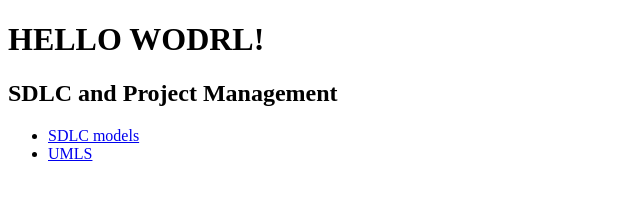
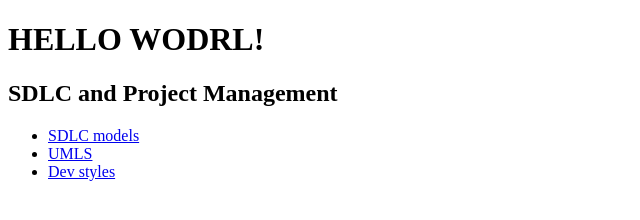
Before and after one commit to Procyon07/SDLC-main, a plain HTML site: page index.html in a window 1280 px wide. Shown: the full height of the page, 0-640 px from the left. Drawn offline with Linux system fonts and the light colour scheme.

Commit message:
Update index.html

```diff
--- a/index.html
+++ b/index.html
@@ -14,6 +14,7 @@
 <ul>
     <li><a href="models.html">SDLC models</a></li>
     <li><a href="umls.html">UMLS</a></li>
+    <li><a href="development styles.html">Dev styles</a></li>
 </ul>
 
 </body>
```
